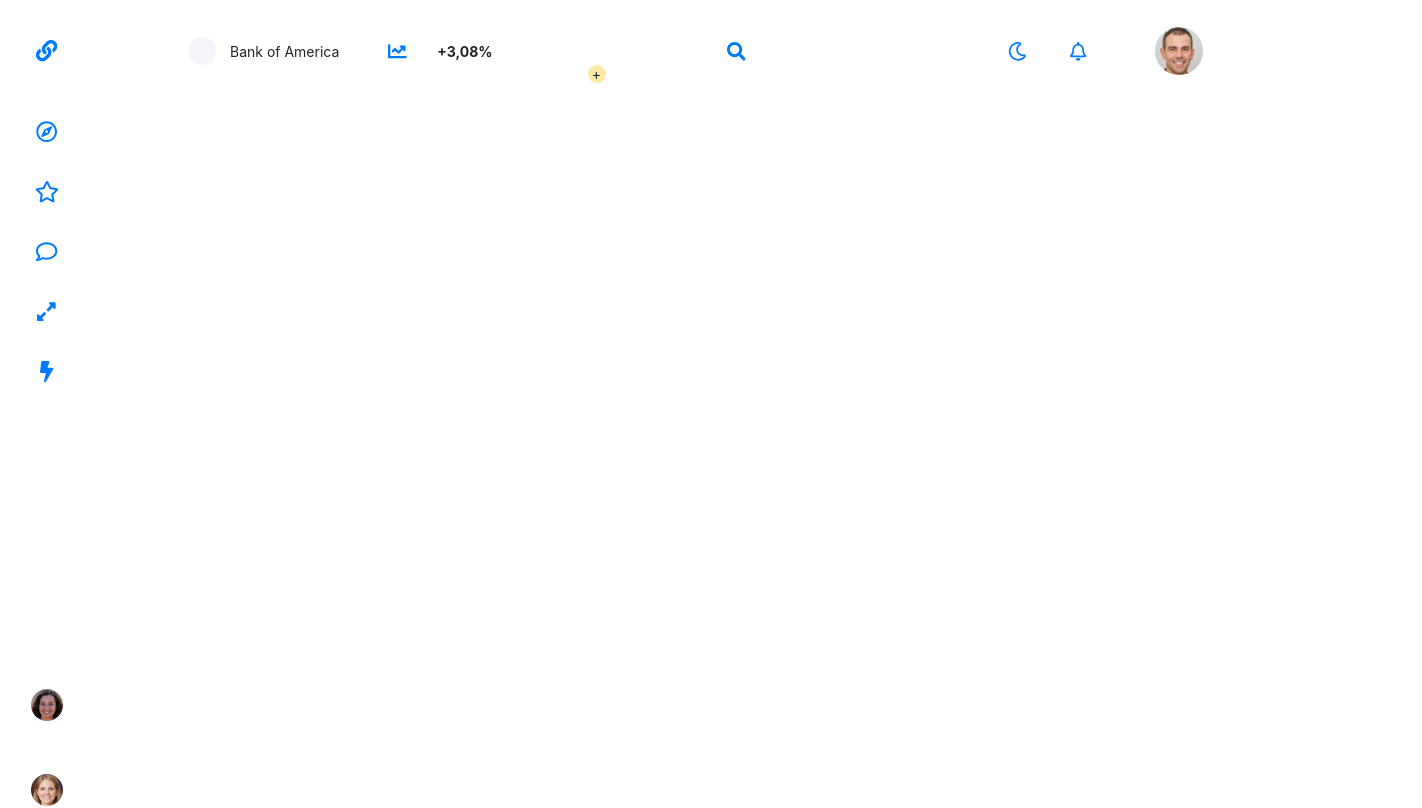
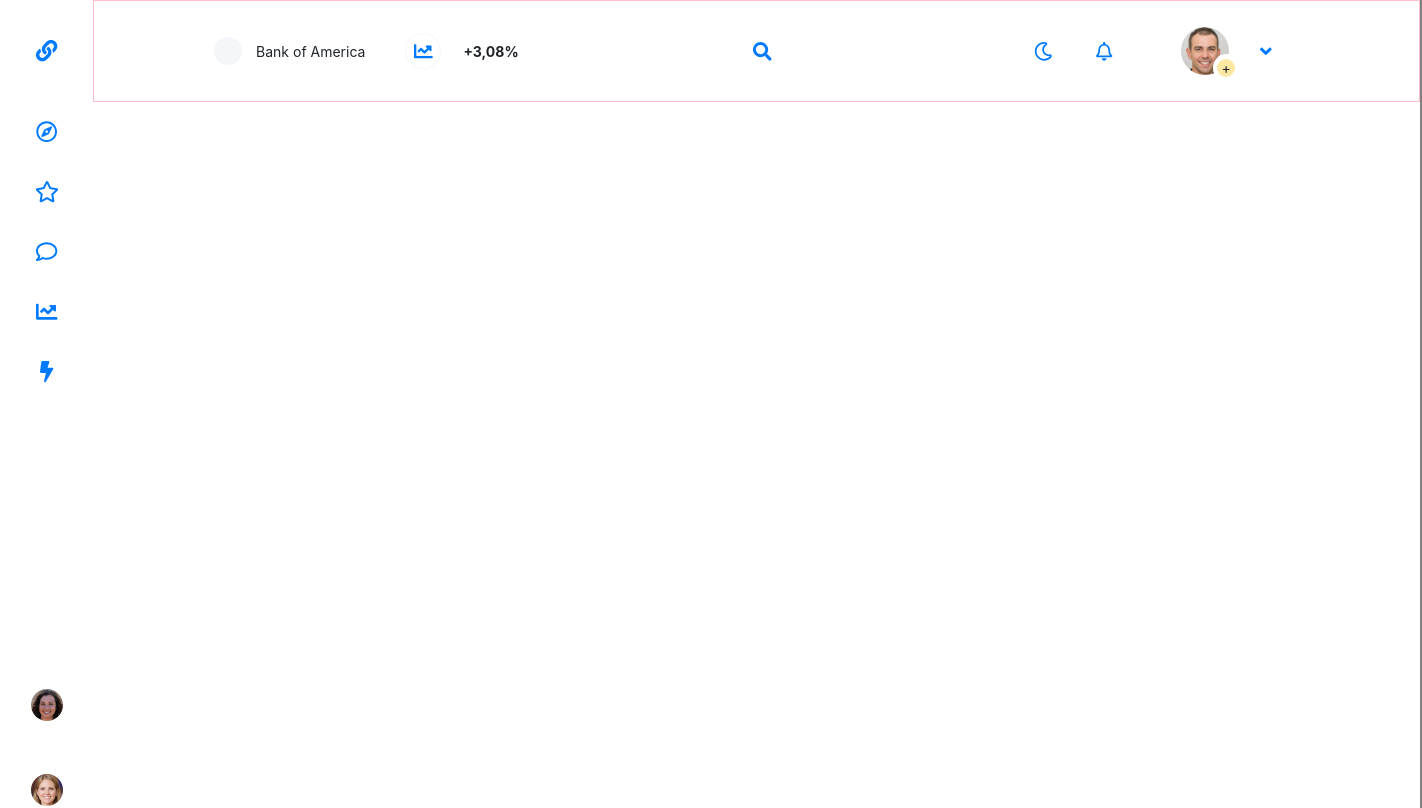
Before and after one commit to perfringis/react-project-1, a React app: page / in a window 1280 px wide. Shown: the top 808 px of the page, 1422 px wide, since content can reach past the window. Built offline with nearby package versions, Linux system fonts and the light colour scheme.

Commit message:
make header pannel and start implementing right side bar

```diff
--- a/src/components/SideNav.jsx
+++ b/src/components/SideNav.jsx
@@ -5,13 +5,13 @@ import { faLink } from '@fortawesome/free-solid-svg-icons';
 import { faCompass } from '@fortawesome/free-regular-svg-icons';
 import { faStar } from '@fortawesome/free-regular-svg-icons';
 import { faComment } from '@fortawesome/free-regular-svg-icons';
-import { faExpandAlt } from '@fortawesome/free-solid-svg-icons';
 import { faBolt } from '@fortawesome/free-solid-svg-icons';
 import { faUserPlus } from '@fortawesome/free-solid-svg-icons';
 import { faChartLine } from '@fortawesome/free-solid-svg-icons';
 import { faSearch } from '@fortawesome/free-solid-svg-icons';
 import { faMoon } from '@fortawesome/free-regular-svg-icons';
 import { faBell } from '@fortawesome/free-regular-svg-icons';
+import { faAngleDown } from '@fortawesome/free-solid-svg-icons';
 
 import image1 from '../assets/images/face1.jpeg';
 import image2 from '../assets/images/face2.jpeg';
@@ -23,7 +23,7 @@ const SideNav = () => {
       <div>
         <nav className='nav'>
           <ul>
-            <li className='logo'>
+            <li style={{ height: 102 }}>
               <a href='#'>
                 <FontAwesomeIcon icon={faLink} size='lg' />
               </a>
@@ -45,7 +45,7 @@ const SideNav = () => {
             </li>
             <li>
               <a href='#'>
-                <FontAwesomeIcon icon={faExpandAlt} size='lg' />
+                <FontAwesomeIcon icon={faChartLine} size='lg' />
               </a>
             </li>
             <li>
@@ -53,17 +53,17 @@ const SideNav = () => {
                 <FontAwesomeIcon icon={faBolt} size='lg' />
               </a>
             </li>
-            <li className='gap'></li>
-            <li className='avatar'>
+            <li style={{ height: 260 }}></li>
+            <li style={{ height: 85 }}>
               <img className='image' src={image1} alt='Logo' />
             </li>
-            <li className='avatar'>
+            <li style={{ height: 85 }}>
               <img className='image' src={image2} alt='Logo' />
             </li>
-            <li className='avatar'>
+            <li style={{ height: 85 }}>
               <img className='image' src={image3} alt='Logo' />
             </li>
-            <li className='add-user'>
+            <li style={{ height: 95 }}>
               <a href='#'>
                 <FontAwesomeIcon icon={faUserPlus} size='lg' />
               </a>
@@ -71,11 +71,12 @@ const SideNav = () => {
           </ul>
         </nav>
       </div>
+      <div className='main'>
         <header className='header'>
           <ul>
             <li style={{ width: 95 }}></li>
             <li>
-            <div className='circle2'></div>
+              <div className='company-logo'></div>
             </li>
             <li style={{ width: 14 }}></li>
             <li>Bank of America</li>
@@ -125,8 +126,19 @@ const SideNav = () => {
                 </div>
               </div>
             </li>
+            <li style={{ width: 31 }}></li>
+            <li>
+              <div>
+                <a href='#'>
+                  <FontAwesomeIcon icon={faAngleDown} size='lg' />
+                </a>
+              </div>
+            </li>
+            <li style={{ width: 122 }}></li>
           </ul>
         </header>
+        <div className='sidenav'></div>
+      </div>
     </div>
   );
 };
--- a/src/style/_header.scss
+++ b/src/style/_header.scss
@@ -2,10 +2,11 @@
   display: flex;
 
   height: 102px;
-}
 
-.header ul {
+  ul {
     list-style-type: none;
+
+    width: 1325px;
 
     display: flex;
     align-items: center;
@@ -15,14 +16,16 @@
 
     // default boostrap setup
     padding-inline-start: 0;
+
+    li {
+      font-size: 14px;
+    }
   }
 
-.header ul li {
-  font-size: 14px;
+  border: solid 1px pink;
 }
 
 .circle {
-  border-radius: 100%;
   width: 36px;
   height: 36px;
 
@@ -30,10 +33,11 @@
   align-items: center;
   justify-content: center;
 
-  border-color: $whisper;
+  border-radius: 100%;
+  border: solid 1px $whisper;
 }
 
-.circle2 {
+.company-logo {
   background-color: $whisper;
 
   border-radius: 100%;
@@ -41,7 +45,11 @@
   height: 28px;
 }
 
-.profile-avatar img {
+.profile-avatar {
+  width: 48px;
+  height: 48px;
+
+  img {
     width: 48px;
     height: 48px;
 
@@ -49,7 +57,8 @@
 
     border-radius: 100%;
 
-  position: relative;
+    position: absolute;
+  }
 }
 
 .add-circle {
@@ -66,18 +75,15 @@
   align-items: center;
   justify-content: center;
 
-  position: absolute;
+  position: relative;
 
-  right: 670px;
-  // left: 30px;
-  top: 60px;
+  top: 27;
+  left: 21;
 }
 
 .add-circle-nested {
   width: 18px;
   height: 18px;
-
-  margin: auto;
 
   border-radius: 100%;
 
@@ -87,3 +93,17 @@
   align-items: center;
   justify-content: center;
 }
+
+.main {
+  display: flex;
+}
+
+.sidenav {
+  border: solid 1px gray;
+
+  width: 100%;
+  height: 1012px;
+
+  display: flex;
+  flex-direction: column;
+}
--- a/src/style/_nav.scss
+++ b/src/style/_nav.scss
@@ -7,39 +7,25 @@
   float: left;
 
   width: 93px;
-}
 
-.nav ul {
+  ul {
     list-style-type: none;
 
     margin: auto;
     padding: 0;
 
     width: 100%;
-}
 
-.nav ul li {
+    li {
       height: 60px;
 
       display: flex;
-}
 
-.nav ul li a {
+      a {
         margin: auto;
       }
-
-.nav ul .logo {
-  height: 102px;
-
-  // border: 1px solid blue;
     }
-
-.nav ul .gap {
-  height: 260px;
   }
-
-.nav ul .avatar {
-  height: 85px;
 }
 
 .image {
@@ -50,7 +36,3 @@
 
   border-radius: 100%;
 }
-
-.nav ul .add-user {
-  height: 95px;
-}
```
Lines whose indentation alone changed are shown as unchanged.
